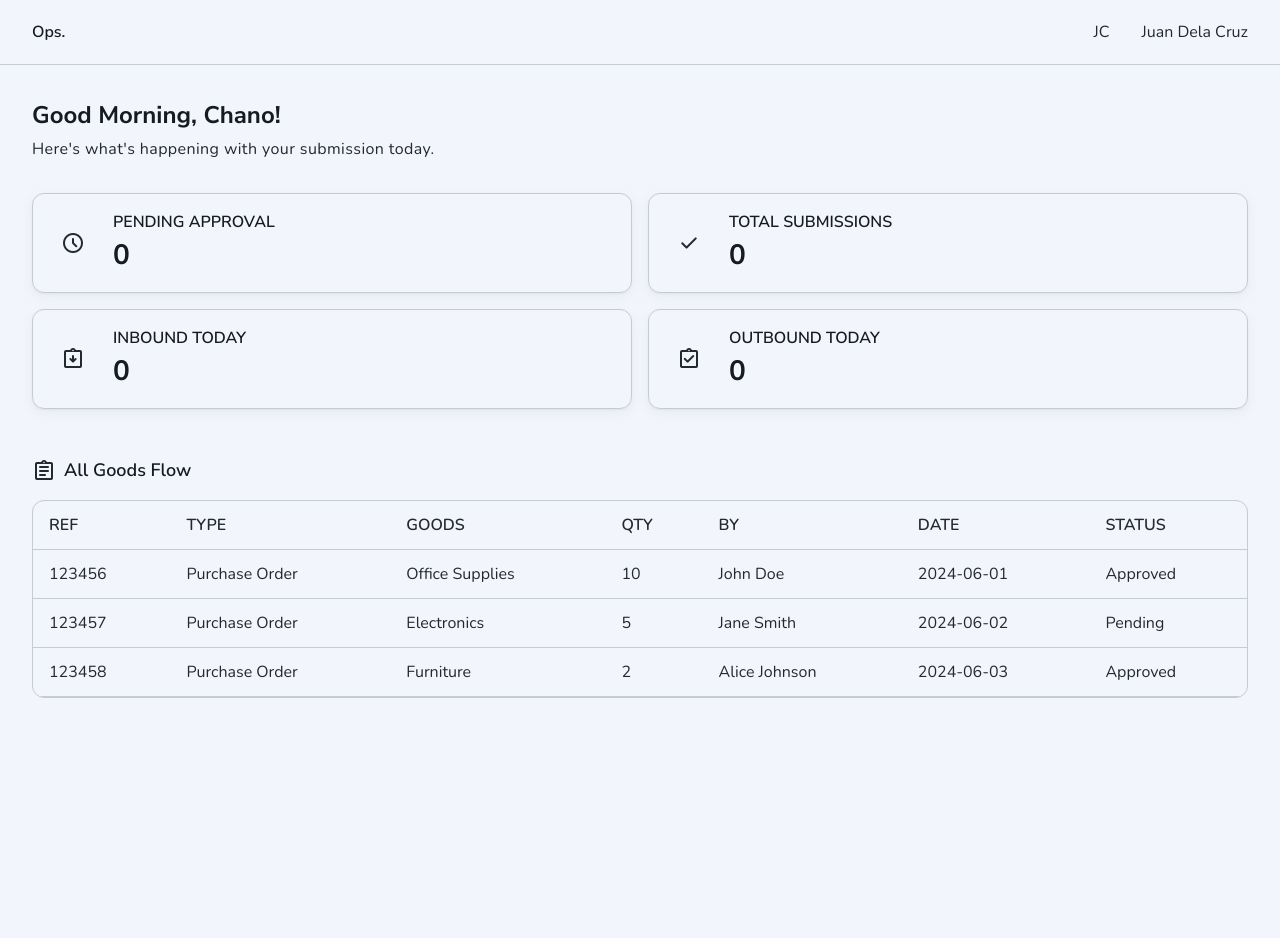
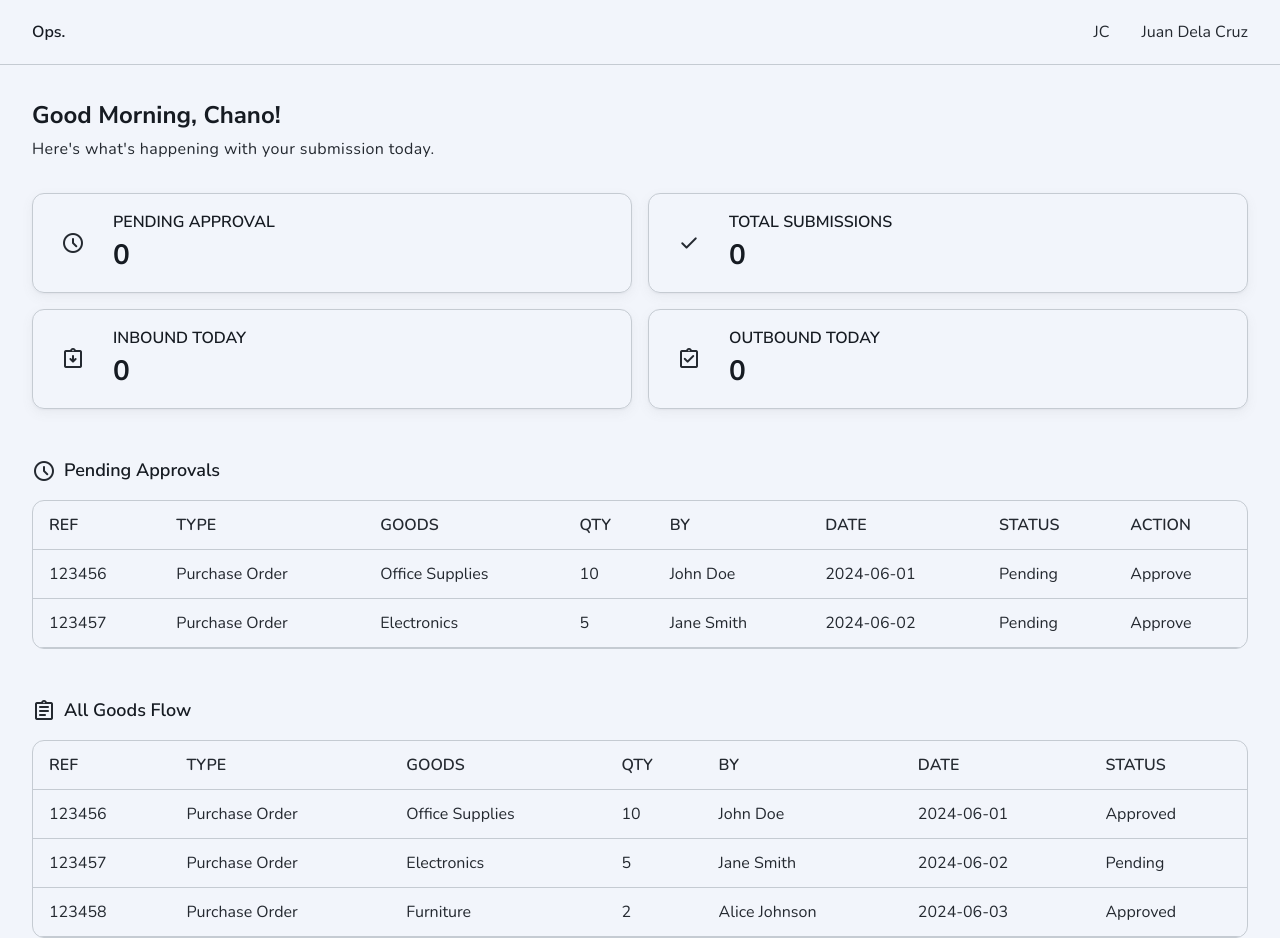
Before and after one commit to cynessa-dev/ops, a Next.js app: page /dashboard/contractor/manager in a window 1280 px wide. Before the commit the page ends 800 px from the top, so only its background shows below. Built offline with nearby package versions, Linux system fonts and the light colour scheme.

Commit message:
✨ feat: add pending approvals table for viewing employee request

```diff
--- a/app/dashboard/contractor/manager/page.tsx
+++ b/app/dashboard/contractor/manager/page.tsx
@@ -15,6 +15,15 @@ export default function Manager() {
                 ]}
             />
             <Table
+                title="Pending Approvals"
+                icon="schedule"
+                headers={["REF", "TYPE", "GOODS", "QTY", "BY", "DATE", "STATUS", "ACTION"]}
+                rows={[
+                    ["123456", "Purchase Order", "Office Supplies", "10", "John Doe", "2024-06-01", "Pending", "Approve"],
+                    ["123457", "Purchase Order", "Electronics", "5", "Jane Smith", "2024-06-02", "Pending", "Approve"]
+                ]}
+            />
+            <Table
                 title="All Goods Flow"
                 icon="assignment"
                 headers={["REF", "TYPE", "GOODS", "QTY", "BY", "DATE", "STATUS"]}
```
